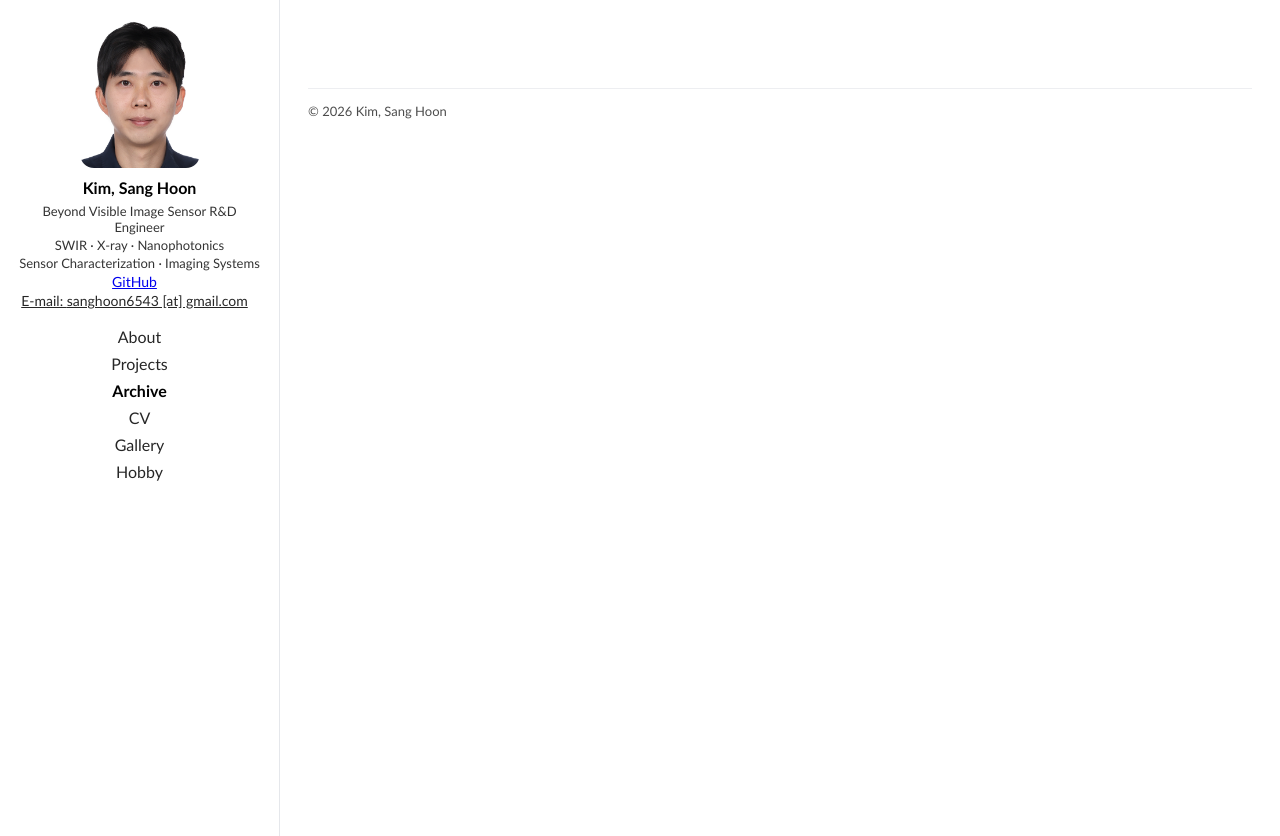
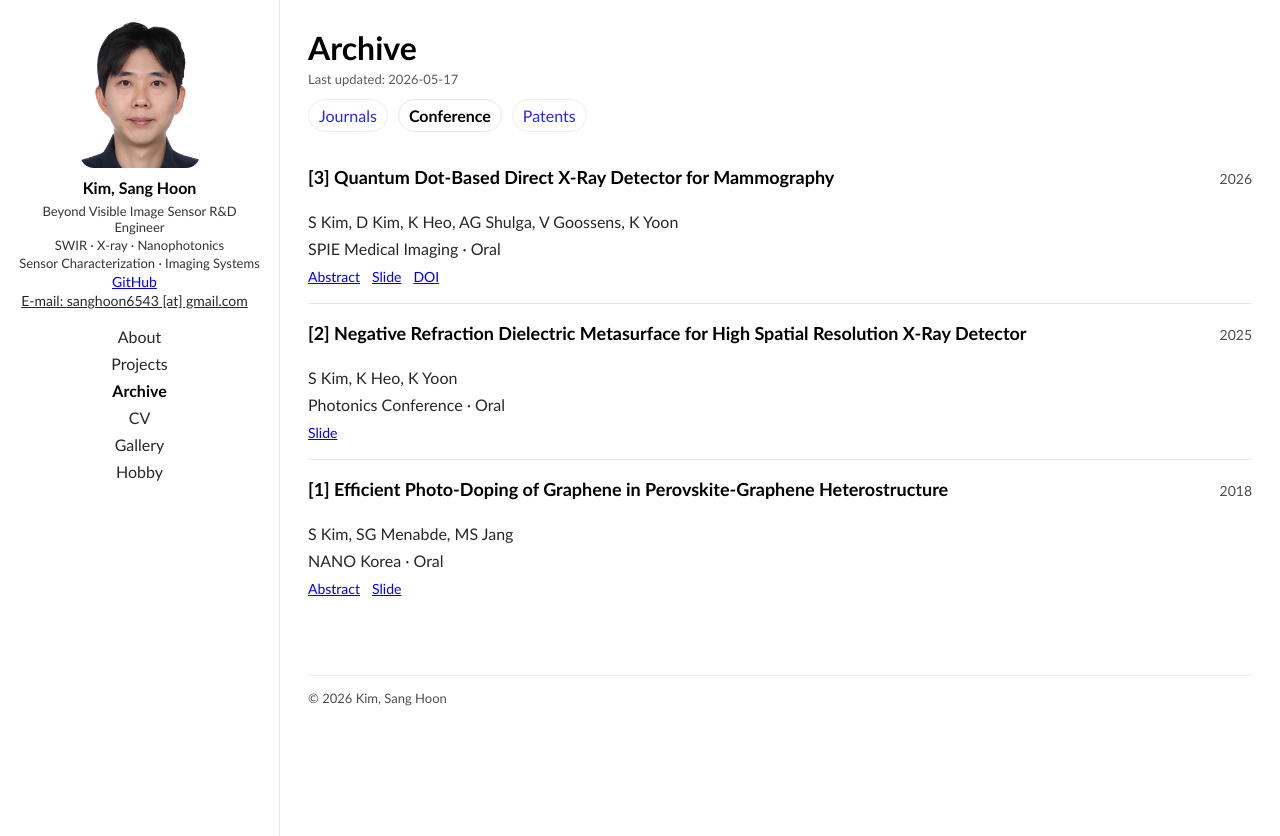
Before and after one commit to sanghoon6543/sanghoon6543.github.io, a React (Vite) app in the folder frontend/: page /#/archive/conferences in a window 1280 px wide. Built offline with nearby package versions, Linux system fonts and the light colour scheme.

Commit message:
Modify archive page

```diff
--- a/frontend/src/App.jsx
+++ b/frontend/src/App.jsx
@@ -16,7 +16,8 @@ export default function App() {
         <Route path="/" element={<About />} />
         <Route path="/projects" element={<Navigate to="/projects/featured" replace />} />
         <Route path="/projects/:categoryId" element={<Projects />} />
-        <Route path="/archive" element={<Archive />} />
+        <Route path="/archive" element={<Navigate to="/archive/journals" replace />} />
+        <Route path="/archive/:archiveId" element={<Archive />} />
         <Route path="/cv" element={<CV />} />
         <Route path="/gallery" element={<Gallery />} />
         <Route path="/hobby" element={<Hobby />} />
--- /dev/null
+++ b/frontend/src/components/LastUpdated.jsx
@@ -0,0 +1,10 @@
+import React from "react";
+
+
+export default function LastUpdated(props) {
+    return (
+       <div className="last-updated">
+           Last updated: {props.date}
+       </div>
+    );
+}
--- a/frontend/src/data/about.json
+++ b/frontend/src/data/about.json
@@ -8,7 +8,8 @@
       { "type":  "p", "text": "5+ years in image sensor R&D" },
       { "type":  "p", "text": "M.S. in Electrical Engineering, KAIST"},
       { "type":  "p", "text": "SWIR · X-ray · Nanophotonics · Sensor Characterization · Imaging Systems"},
-      { "type":  "p", "text": "I study how useful information can be extracted from electromagnetic-matter interactions beyond the visible, using SWIR, X-Ray, SPAD, and nanophotonic sensing systems."}
+      { "type":  "p", "text": "I study beyond-visible information through optoelectronic sensors."},
+      { "type":  "p", "text": "Mr role is to characterize sensor behavior, analyze performance limits, and provide design directions for the next sensor or system iteration."}
     ]
   },
 
--- /dev/null
+++ b/frontend/src/data/pageMeta.json
@@ -0,0 +1,17 @@
+{
+  "about": {
+    "lastUpdated": "2026-05-10"
+  },
+
+  "projects": {
+    "lastUpdated": "2026-05-17"
+  },
+
+  "archive": {
+    "lastUpdated": "2026-05-17"
+  },
+
+  "cv": {
+    "lastUpdated": "2026-05-03"
+  }
+}
--- a/frontend/src/pages/About.jsx
+++ b/frontend/src/pages/About.jsx
@@ -1,5 +1,8 @@
 import React from "react";
-import sections from "../data/about.json"
+import sections from "../data/about.json";
+import LastUpdated from "../components/LastUpdated.jsx";
+import pageMeta from "../data/pageMeta.json";
+
 
 function Figure(props) {
   var img = props.img;
@@ -31,6 +34,8 @@ export default function About() {
   return (
     <div>
 {/*       <h1>About</h1> */}
+        <LastUpdated date={pageMeta.about.lastUpdated} />
+
         <div className="about-list">
             {sections.map(function (s) {
                 return (
--- a/frontend/src/pages/Archive.jsx
+++ b/frontend/src/pages/Archive.jsx
@@ -1,6 +1,23 @@
 // frontend/src/pages/Archive.jsx
 import React from "react";
-import archive from "../data/archive.json"
+import { NavLink, useParams, Navigate } from "react-router-dom";
+import archive from "../data/archive.json";
+import LastUpdated from "../components/LastUpdated.jsx";
+import pageMeta from "../data/pageMeta.json";
+
+
+var archiveTabs = [
+    { id: "journals", label: "Journals" },
+    { id: "conferences", label: "Conference" },
+    { id: "patents", label: "Patents" }
+];
+
+function isValidArchiveId(archiveId) {
+    for (var i = 0; i < archiveTabs.length; i++) {
+        if (archiveTabs[i].id === archiveId) { return true; }
+    }
+    return false;
+}
 
 function sortByYearDesc(items) {
     var copy = (items || []).slice();
@@ -30,8 +47,8 @@ function JournalItem(props) {
     return (
         <div className="item">
             <div className="top">
-                <div className="arc-title">{it.title}</div>
-                <div className="arc-year">{it.year}</div>
+                <h3 className="title">{it.title}</h3>
+                <div className="period">{it.year}</div>
             </div>
             <div className="paragraph">{it.authors}</div>
             <div className="paragraph">
@@ -47,8 +64,8 @@ function ConfItem(props) {
     return (
         <div className="item">
             <div className="top">
-                <div className="arc-title">{it.title}</div>
-                <div className="arc-year">{it.year}</div>
+                <h3 className="title">{it.title}</h3>
+                <div className="period">{it.year}</div>
             </div>
             <div className="paragraph">{it.authors}</div>
             <div className="paragraph">
@@ -64,10 +81,10 @@ function PatentItem(props) {
     return (
         <div className="item">
             <div className="top">
-                <div className="arc-title">{it.title}</div>
-                <div className="arc-year">{it.year}</div>
+                <h3 className="title">{it.title}</h3>
+                <div className="period">{it.year}</div>
             </div>
-            <div className="paragraph">{it.inventors}</div>
+            <div className="paragraph">{it.authors}</div>
             <div className="paragraph">
                 {it.status ? it.status : ""} {it.number ? " · " + it.number : ""}
             </div>
@@ -76,52 +93,49 @@ function PatentItem(props) {
   );
 }
 
+function ArchiveItem(props) {
+    var archiveId = props.archiveId;
+    var item = props.item;
+
+    if (archiveId === "journals") { return <JournalItem it={item} />; }
+    if (archiveId === "conferences") { return <ConfItem it={item} />; }
+    if (archiveId === "patents") { return <PatentItem it={item} />; }
+    return null;
+}
+
+
 export default function Archive() {
     React.useEffect(function () {
         document.title = "Archive | Sanghoon Kim";
     }, []);
+
+    var params = useParams();
+    var archiveId = params.archiveId || "journals";
+    if (!isValidArchiveId(archiveId)) { return <Navigate to="/archive/journals" replace />; }
 
     var data = {
         journals: sortByYearDesc(archive.journals),
         conferences: sortByYearDesc(archive.conferences),
         patents: sortByYearDesc(archive.patents),
     };
+    var currentItems = data[archiveId] || [];
 
-    var [tab, setTab] = React.useState("journals");
 
   return (
     <div>
       <h1 style={{ margin: 0 }}>Archive</h1>
+      <LastUpdated date={pageMeta.archive.lastUpdated} />
 
       <div className="tabs">
-        <button className={"tab" + (tab === "journals" ? " active" : "")} onClick={function () { setTab("journals");}}>
-          Journals
-        </button>
-
-        <button className={"tab" + (tab === "conferences" ? " active" : "")} onClick={function () { setTab("conferences");}}>
-          Conference
-        </button>
-
-        <button className={"tab" + (tab === "patents" ? " active" : "")} onClick={function () { setTab("patents"); }}>
-          Patents
-        </button>
+        {archiveTabs.map(function (c) {
+          return (<NavLink key={c.id} to={"/archive/" + c.id} className="tab">{c.label} </NavLink>);
+        })}
       </div>
 
       <div className="arc-list">
-        {tab === "journals" ? data.journals.map(function (it) {
-              return <JournalItem key={it.id} it={it} />;
-            }) : null
-        }
-
-        {tab === "conferences" ? data.conferences.map(function (it) {
-              return <ConfItem key={it.id} it={it} />;
-            }) : null
-        }
-
-        {tab === "patents" ? data.patents.map(function (it) {
-              return <PatentItem key={it.id} it={it} />;
-            }) : null
-        }
+          {currentItems.map(function (item) {
+              return ( <ArchiveItem key={item.id} archiveId={archiveId} item={item} /> );
+          })}
       </div>
     </div>
   );
--- a/frontend/src/pages/CV.jsx
+++ b/frontend/src/pages/CV.jsx
@@ -1,5 +1,7 @@
 // frontend/src/pages/CV.jsx
 import React from "react";
+import LastUpdated from "../components/LastUpdated.jsx";
+import pageMeta from "../data/pageMeta.json";
 
 export default function CV() {
   React.useEffect(function () {
@@ -7,15 +9,15 @@ export default function CV() {
   }, []);
 
   var CV_URL = "/files/CV/Kim, Sang Hoon (CV).pdf"
-  var CV_UPDATED = "2026-05-03"
 
   return (
     <div>
         <div style={{display:"flex", alignItems: "baseline", gap: 10 }}>
             <h1 style={{margin:0}}> CV </h1>
             <a href={CV_URL} target="_blank" rel="noreferrer"> [PDF] </a>
-            <span style={{ marginLeft: 8, opacity: 0.7, fontSize: 13 }}>Last updated: {CV_UPDATED}</span>
         </div>
+        <LastUpdated date={pageMeta.cv.lastUpdated} />
+
     </div>
   );
 }
--- a/frontend/src/pages/Projects.jsx
+++ b/frontend/src/pages/Projects.jsx
@@ -2,6 +2,9 @@
 import React from "react";
 import { NavLink, useParams, Navigate } from "react-router-dom";
 import projectData from "../data/projects.json";
+import LastUpdated from "../components/LastUpdated.jsx";
+import pageMeta from "../data/pageMeta.json";
+
 
 function getCategoryById(categoryId) {
     var categories = projectData.categories || [];
@@ -32,10 +35,9 @@ function ProjectItem(props) {
         <div className = "item">
             <div className = "top">
                 <h3 className = "title">
-                    <span className="number">[{displayNumber}] </span>
-                    {p.title}
-                    {p.period ? <span className="proj-period"> ({p.period})</span> : null}
+                    <span className="number">[{displayNumber}] </span> {p.title}
                 </h3>
+                {p.period ? <span className="period"> {p.period}</span> : null}
             </div>
 
             {(p.summary || []).map(function (line, idx) {
@@ -83,6 +85,8 @@ export default function Projects() {
           <a href="/files/projects/Kim, Sang Hoon (Research Experience Summary).pdf" target="_blank" rel="noreferrer">
            [Overview PDF] </a>
         </div>
+        <LastUpdated date={pageMeta.projects.lastUpdated} />
+
         <div className="tabs">
           {(projectData.categories || []).map(function (c) {
               return (
--- a/frontend/src/styles/academic.css
+++ b/frontend/src/styles/academic.css
@@ -49,15 +49,14 @@ body{ display: block !important; }
 .tab:visited,
 .tab:hover,
 .tab.active { color: inherit; text-decoration: none; opacity: 1; font-weight: 700; }
-.top { display: flex; justify-content: space-between; gap: 12px; alignment-items: baseline; margin-bottom: 14px; }
+.top { display: flex; justify-content: space-between; gap: 12px; align-items: baseline; margin-bottom: 14px; }
 
-.proj-period { font-weight: 400; opacity: 0.7; font-size: 14px; }
-
-.arc-title { font-weight: 700; }
-.arc-year { opacity: 0.7; white-space: nowrap; }
+.period { opacity: 0.7; font-size: 14px; white-space: nowrap; }
 
 .pill { display: inline-block; padding: 4px 9px; border: 1px; solid #e5e7eb; border-radius: 999px; font-size: 12px;
         margin-right: 8px; margin-bottom: 8px;}
+
+.last-updated { margin-top: 4px; font-size: 13px; opacity: 0.65; }
 
 @media (max-width: 900px) {
   .ap-profile--desktop { display: none; }
```
